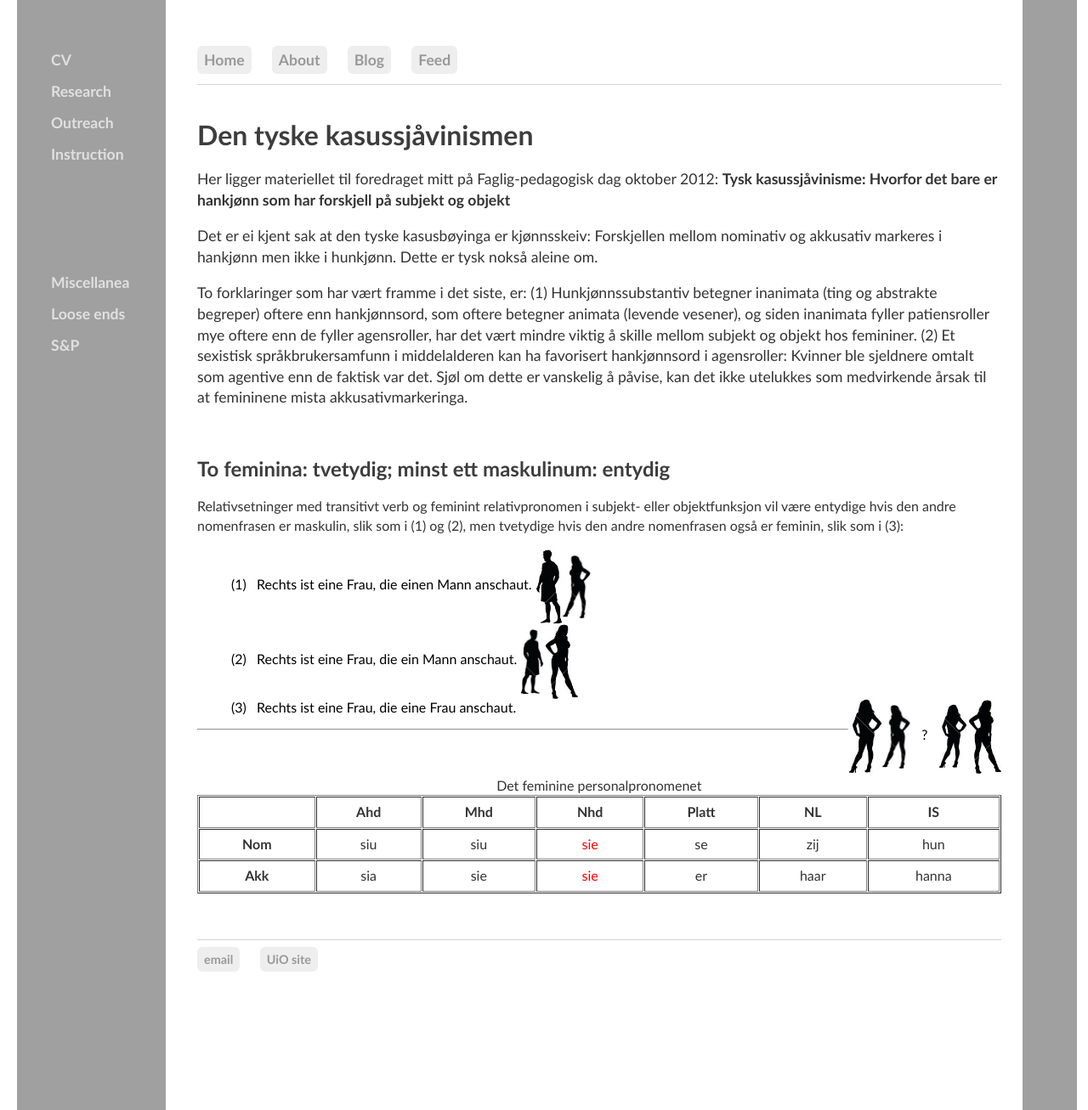
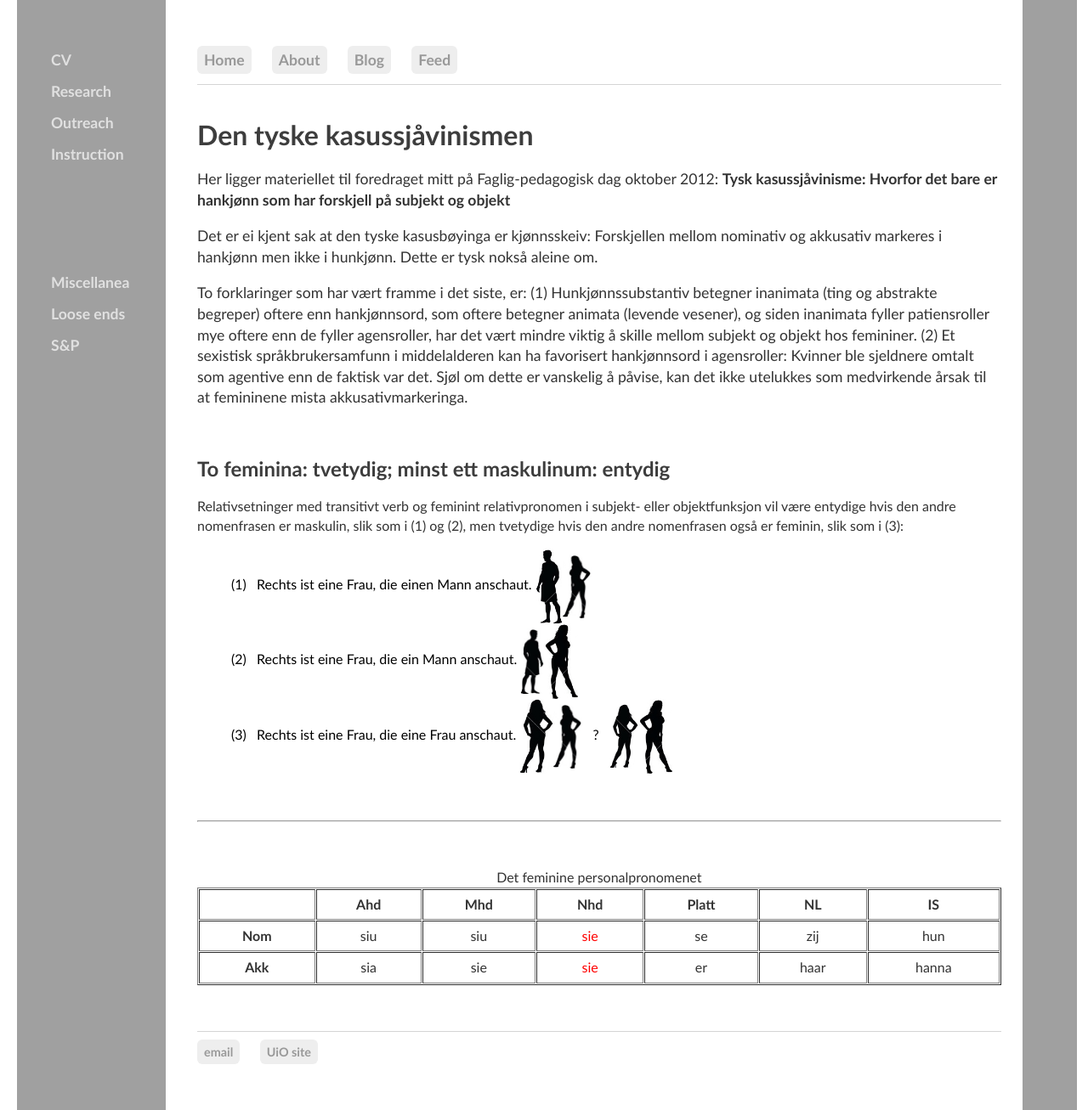
Before and after one commit to kjelljs/kjelljs.github.io, a Jekyll site: the page built from dissemination/kasus.html, in a window 1280 px wide and 1307 px high. Shown: the whole window at 85% size. Built offline with Jekyll 4.4.1, drawn with Linux system fonts in a browser that asks for light colours.

Commit message:
Update kasus.html

```diff
--- a/dissemination/kasus.html
+++ b/dissemination/kasus.html
@@ -39,7 +39,7 @@
 }
 
 .centerrightimage {
-    text-align: right;
+    horizontal-align: right;
     vertical-align: middle;
 }
 
@@ -58,8 +58,10 @@
     <ul>
 	<li>(1) &nbsp; Rechts ist eine Frau, die einen Mann anschaut. <img class="centerrightimage" src="/pics/diesie2.jpg" style="width: 32px;" /><img class="centerrightimage" src="/pics/diesie1.jpg" style="width: 34px;" /></li>
 	<li>(2) &nbsp; Rechts ist eine Frau, die ein Mann anschaut. <img class="centerrightimage" src="/pics/diesie5.jpg" style="width: 28px;" /><img class="centerrightimage" src="/pics/diesie4.jpg" style="width: 40px;" /></li>
-	<li>(3) &nbsp; Rechts ist eine Frau, die eine Frau anschaut. <div style="float:right;"><img align="center" src="/pics/diesie3.jpg" style="width: 40px;" /><img align="center" src="/pics/diesie1.jpg" style="width: 34px;" />&nbsp;&nbsp;&nbsp;?&nbsp;&nbsp;&nbsp;<img align="center" src="/pics/diesie3.jpg" style="width: 34px;" /><img align="center" src="/pics/diesie4.jpg" style="width: 40px;" /></div></li>
+	<li>(3) &nbsp; Rechts ist eine Frau, die eine Frau anschaut. <img class="centerrightimage" src="/pics/diesie3.jpg" style="width: 40px;" /><img class="centerrightimage" src="/pics/diesie1.jpg" style="width: 34px;" />&nbsp;&nbsp;&nbsp;?&nbsp;&nbsp;&nbsp;<img class="centerrightimage" src="/pics/diesie3.jpg" style="width: 34px;" /><img class="centerrightimage" src="/pics/diesie4.jpg" style="width: 40px;" /></li>
 </ul>
+	<p>&nbsp;</p>
+	<section>
 <hr />
 <p>&nbsp;</p>
 
@@ -97,5 +99,5 @@
 		</tr>
 	</tbody>
 </table>
-
+	</section>
 <p>&nbsp;</p>
```
